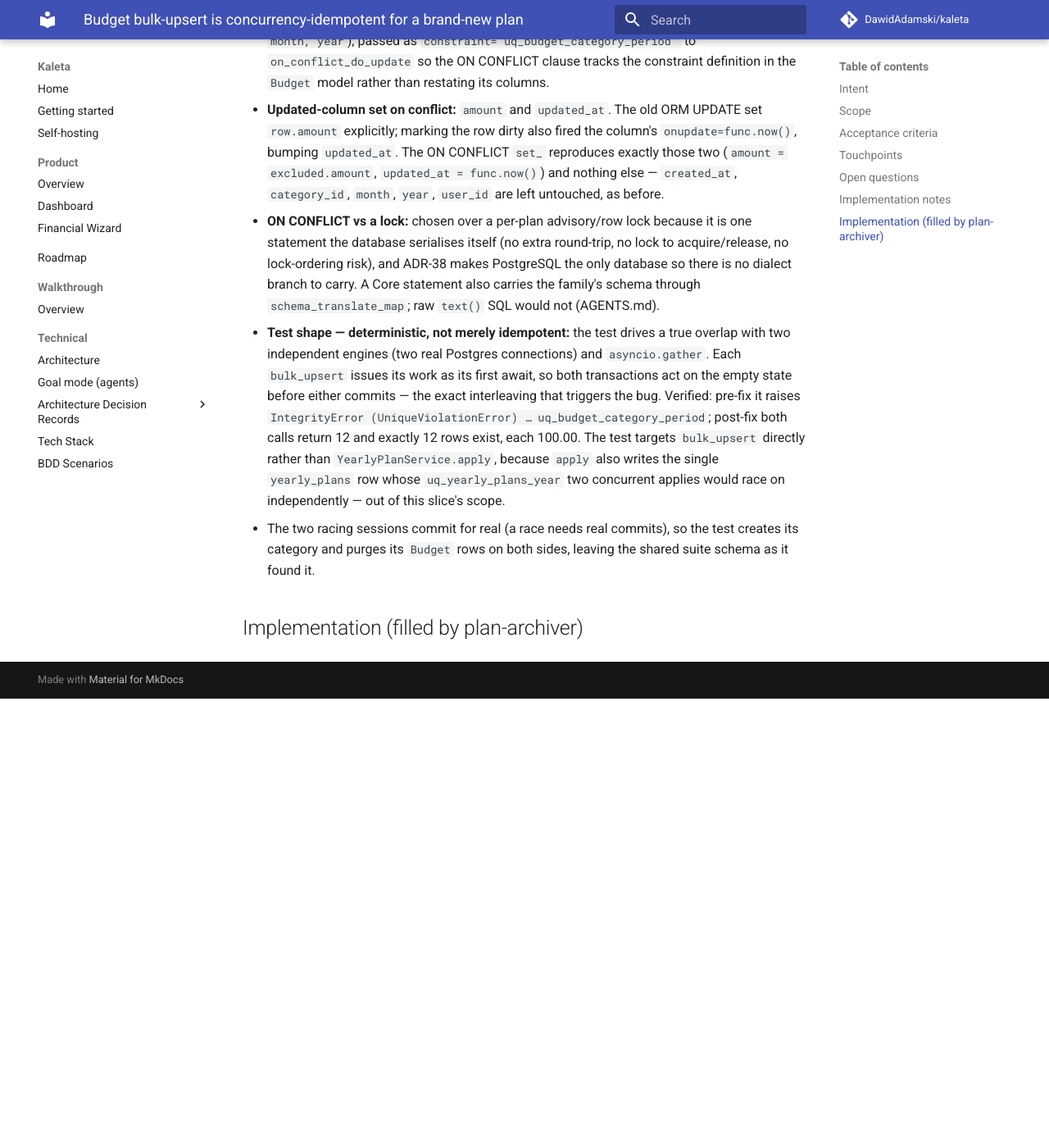
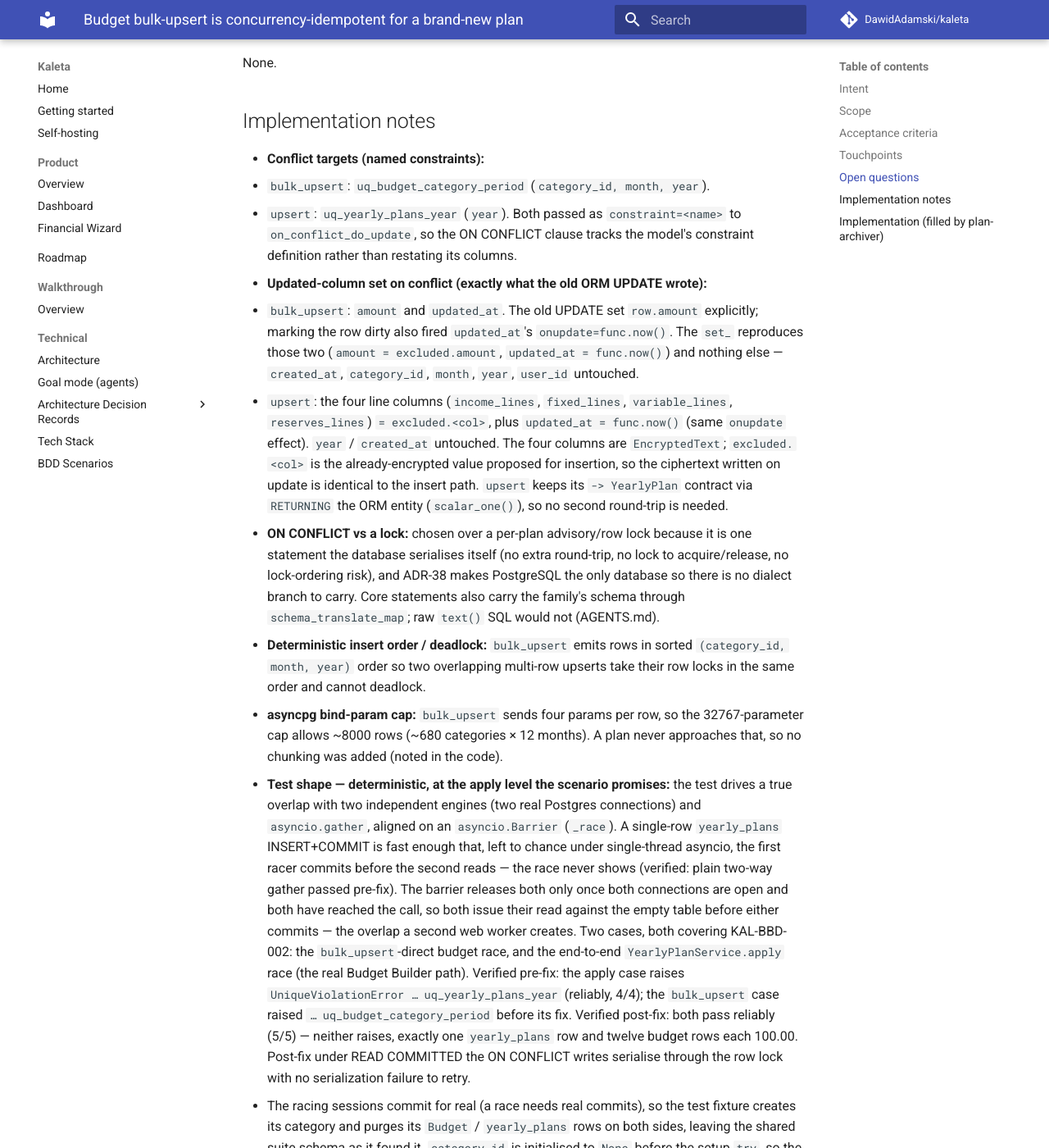
Before and after one commit to DawidAdamski/kaleta, an MkDocs documentation site: the page built from docs/plans/budget-bulk-upsert-concurrency.md, in a window 1280 px wide and 1400 px high, scrolled down 1564 px. Shown: the whole window at 82% size. Built offline with MkDocs 1.6.1 and Material for MkDocs 9.7.7, drawn with Linux system fonts in a browser that asks for light colours; comment, search, counter and statistics services are not loaded; before the commit the page ends 2416 px from its top, so only the background shows below that; some of the changed text lies outside the part shown.

Commit message:
fix(budgets): make YearlyPlan.upsert atomic too; test apply end-to-end
Review follow-up. The bulk_upsert ON CONFLICT fix alone did not make the
Budget Builder apply path concurrency-idempotent: YearlyPlanService.apply
first calls YearlyPlanService.upsert, which for a brand-new year was itself
a select-then-insert on yearly_plans guarded by uq_yearly_plans_year — so
two concurrent applies still raised UniqueViolationError on yearly_plans
before ever reaching the budget rows.

- YearlyPlanService.upsert is now one atomic INSERT ... ON CONFLICT
  (uq_yearly_plans_year) DO UPDATE statement, updating the four line columns
  the old UPDATE path wrote (+ updated_at via onupdate) and RETURNING the ORM
  row to keep its contract.
- bulk_upsert now emits rows in stable (category_id, month, year) order so
  two overlapping multi-row upserts cannot deadlock; the asyncpg 32767
  bind-param cap is noted (no chunking needed at plan scale).
- KAL-BBD-002 now covers the end-to-end apply race: two barrier-aligned
  concurrent YearlyPlanService.apply calls on independent connections. It
  fails pre-fix on uq_yearly_plans_year and passes post-fix (one yearly_plans
  row, twelve budget rows each 100.00). The bulk_upsert-direct case is kept.
- Fixture bug fixed: category_id is initialised to None before the setup try,
  so the finally cleanup never raises UnboundLocalError and always disposes
  the engines.

Co-Authored-By: Claude Opus 4.8 <noreply@anthropic.com>

```diff
--- a/docs/plans/budget-bulk-upsert-concurrency.md
+++ b/docs/plans/budget-bulk-upsert-concurrency.md
@@ -10,26 +10,32 @@ roadmap_ref: ../roadmap.md#q3-2026-jul-sep-stabilisation--debt
 # Budget bulk-upsert is concurrency-idempotent for a brand-new plan
 
 ## Intent
-Applying a yearly plan writes one monthly `Budget` row per
-`(category, month, year)`. `BudgetService.bulk_upsert` (used by
-`YearlyPlanService.apply`) did this as select-then-insert-or-update: it read the
-year's existing rows, then INSERTed the ones it had not seen. Two applies of the
-same brand-new plan that overlap both read no row for a key and both INSERT it,
-so the second hits the unique constraint `uq_budget_category_period`
-(`UniqueViolationError`). PR #344 removed the only UI trigger (a double Confirm
-from stacked handlers), but the service itself still races if two applies ever
-overlap. This makes the upsert atomic so the race cannot happen.
+Applying a yearly plan (`YearlyPlanService.apply`) writes the single
+`yearly_plans` row for the year and then one monthly `Budget` row per
+`(category, month, year)`. Both writes used select-then-insert-or-update: read
+the current row(s), then INSERT what was not seen. Two applies of the same
+brand-new plan that overlap race on *both* writes — first on `uq_yearly_plans_year`
+(both read no plan row and both INSERT it), then, had they got past it, on
+`uq_budget_category_period` for the budget rows. Either surfaces as
+`UniqueViolationError`. PR #344 removed the only UI trigger (a double Confirm from
+stacked handlers), but the services themselves still raced whenever two applies
+overlapped. This makes both upserts atomic so the real Budget Builder apply path
+is concurrency-idempotent end to end.
 
 ## Scope
 - Replace the racy insert path in `BudgetService.bulk_upsert` with a single
   PostgreSQL `INSERT … ON CONFLICT (uq_budget_category_period) DO UPDATE`
   statement (`sqlalchemy.dialects.postgresql.insert(...).on_conflict_do_update`).
-- Preserve all current behaviour for the non-concurrent case: duplicate input
-  lines still sum, the return value is still the number of distinct keys written,
-  empty input still returns 0, and on conflict the same columns are updated as
-  the old ORM UPDATE path wrote.
-- Not in scope: `YearlyPlanService.upsert` (the single `yearly_plans` row per
-  year) — it has its own `uq_yearly_plans_year` and is a separate concern.
+- Replace the racy select-then-insert-or-update in `YearlyPlanService.upsert`
+  with the same pattern, targeting `uq_yearly_plans_year`, so the whole
+  `apply()` path (yearly_plans row + budget rows) is idempotent.
+- Preserve all current behaviour for the non-concurrent case: for `bulk_upsert`,
+  duplicate input lines still sum, the return value is still the number of
+  distinct keys written, empty input still returns 0; for `upsert`, the written
+  row is still returned. On conflict each writes exactly the columns the old ORM
+  UPDATE path wrote.
+- Emit the budget rows in a stable key order so two overlapping multi-row upserts
+  cannot deadlock on their row locks.
 - Not in scope: any view change; this is a service-layer fix.
 
 ## Acceptance criteria
@@ -42,6 +48,7 @@ overlap. This makes the upsert atomic so the race cannot happen.
 
 ## Touchpoints
 - `src/kaleta/services/budget_service.py` — `bulk_upsert`.
+- `src/kaleta/services/yearly_plan_service.py` — `upsert`.
 - `tests/integration/test_budget_bulk_upsert_concurrency.py` — new test (KAL-BBD-002).
 - `docs/bdd.md` — KAL-BBD-002 under Feature: Budget Builder.
 
@@ -49,34 +56,60 @@ overlap. This makes the upsert atomic so the race cannot happen.
 None.
 
 ## Implementation notes
-- **Conflict target:** the named unique constraint `uq_budget_category_period`
-  (`category_id, month, year`), passed as `constraint="uq_budget_category_period"`
-  to `on_conflict_do_update` so the ON CONFLICT clause tracks the constraint
-  definition in the `Budget` model rather than restating its columns.
-- **Updated-column set on conflict:** `amount` and `updated_at`. The old ORM
-  UPDATE set `row.amount` explicitly; marking the row dirty also fired the
-  column's `onupdate=func.now()`, bumping `updated_at`. The ON CONFLICT `set_`
-  reproduces exactly those two (`amount = excluded.amount`,
-  `updated_at = func.now()`) and nothing else — `created_at`, `category_id`,
-  `month`, `year`, `user_id` are left untouched, as before.
+- **Conflict targets (named constraints):**
+  - `bulk_upsert`: `uq_budget_category_period` (`category_id, month, year`).
+  - `upsert`: `uq_yearly_plans_year` (`year`).
+  Both passed as `constraint=<name>` to `on_conflict_do_update`, so the ON
+  CONFLICT clause tracks the model's constraint definition rather than restating
+  its columns.
+- **Updated-column set on conflict (exactly what the old ORM UPDATE wrote):**
+  - `bulk_upsert`: `amount` and `updated_at`. The old UPDATE set `row.amount`
+    explicitly; marking the row dirty also fired `updated_at`'s
+    `onupdate=func.now()`. The `set_` reproduces those two
+    (`amount = excluded.amount`, `updated_at = func.now()`) and nothing else —
+    `created_at`, `category_id`, `month`, `year`, `user_id` untouched.
+  - `upsert`: the four line columns (`income_lines`, `fixed_lines`,
+    `variable_lines`, `reserves_lines`) `= excluded.<col>`, plus
+    `updated_at = func.now()` (same `onupdate` effect). `year` / `created_at`
+    untouched. The four columns are `EncryptedText`; `excluded.<col>` is the
+    already-encrypted value proposed for insertion, so the ciphertext written on
+    update is identical to the insert path. `upsert` keeps its `-> YearlyPlan`
+    contract via `RETURNING` the ORM entity (`scalar_one()`), so no second
+    round-trip is needed.
 - **ON CONFLICT vs a lock:** chosen over a per-plan advisory/row lock because it
   is one statement the database serialises itself (no extra round-trip, no lock
   to acquire/release, no lock-ordering risk), and ADR-38 makes PostgreSQL the
-  only database so there is no dialect branch to carry. A Core statement also
-  carries the family's schema through `schema_translate_map`; raw `text()` SQL
+  only database so there is no dialect branch to carry. Core statements also
+  carry the family's schema through `schema_translate_map`; raw `text()` SQL
   would not (AGENTS.md).
-- **Test shape — deterministic, not merely idempotent:** the test drives a true
-  overlap with two independent engines (two real Postgres connections) and
-  `asyncio.gather`. Each `bulk_upsert` issues its work as its first await, so
-  both transactions act on the empty state before either commits — the exact
-  interleaving that triggers the bug. Verified: pre-fix it raises
-  `IntegrityError (UniqueViolationError) … uq_budget_category_period`; post-fix
-  both calls return 12 and exactly 12 rows exist, each 100.00. The test targets
-  `bulk_upsert` directly rather than `YearlyPlanService.apply`, because `apply`
-  also writes the single `yearly_plans` row whose `uq_yearly_plans_year` two
-  concurrent applies would race on independently — out of this slice's scope.
-- The two racing sessions commit for real (a race needs real commits), so the
-  test creates its category and purges its `Budget` rows on both sides, leaving
-  the shared suite schema as it found it.
+- **Deterministic insert order / deadlock:** `bulk_upsert` emits rows in sorted
+  `(category_id, month, year)` order so two overlapping multi-row upserts take
+  their row locks in the same order and cannot deadlock.
+- **asyncpg bind-param cap:** `bulk_upsert` sends four params per row, so the
+  32767-parameter cap allows ~8000 rows (~680 categories × 12 months). A plan
+  never approaches that, so no chunking was added (noted in the code).
+- **Test shape — deterministic, at the apply level the scenario promises:** the
+  test drives a true overlap with two independent engines (two real Postgres
+  connections) and `asyncio.gather`, aligned on an `asyncio.Barrier` (`_race`).
+  A single-row `yearly_plans` INSERT+COMMIT is fast enough that, left to chance
+  under single-thread asyncio, the first racer commits before the second reads —
+  the race never shows (verified: plain two-way gather passed pre-fix). The
+  barrier releases both only once both connections are open and both have reached
+  the call, so both issue their read against the empty table before either
+  commits — the overlap a second web worker creates. Two cases, both covering
+  KAL-BBD-002: the `bulk_upsert`-direct budget race, and the end-to-end
+  `YearlyPlanService.apply` race (the real Budget Builder path). Verified
+  pre-fix: the apply case raises
+  `UniqueViolationError … uq_yearly_plans_year` (reliably, 4/4); the
+  `bulk_upsert` case raised `… uq_budget_category_period` before its fix.
+  Verified post-fix: both pass reliably (5/5) — neither raises, exactly one
+  `yearly_plans` row and twelve budget rows each 100.00. Post-fix under READ
+  COMMITTED the ON CONFLICT writes serialise through the row lock with no
+  serialization failure to retry.
+- The racing sessions commit for real (a race needs real commits), so the test
+  fixture creates its category and purges its `Budget` / `yearly_plans` rows on
+  both sides, leaving the shared suite schema as it found it. `category_id` is
+  initialised to `None` before the setup `try`, so the `finally` cleanup never
+  raises `UnboundLocalError` if setup fails and the engines are always disposed.
 
 ## Implementation (filled by plan-archiver)
```
Also changed, not shown: docs/plans/chores.md (+8 -4 lines), 2 other files.
